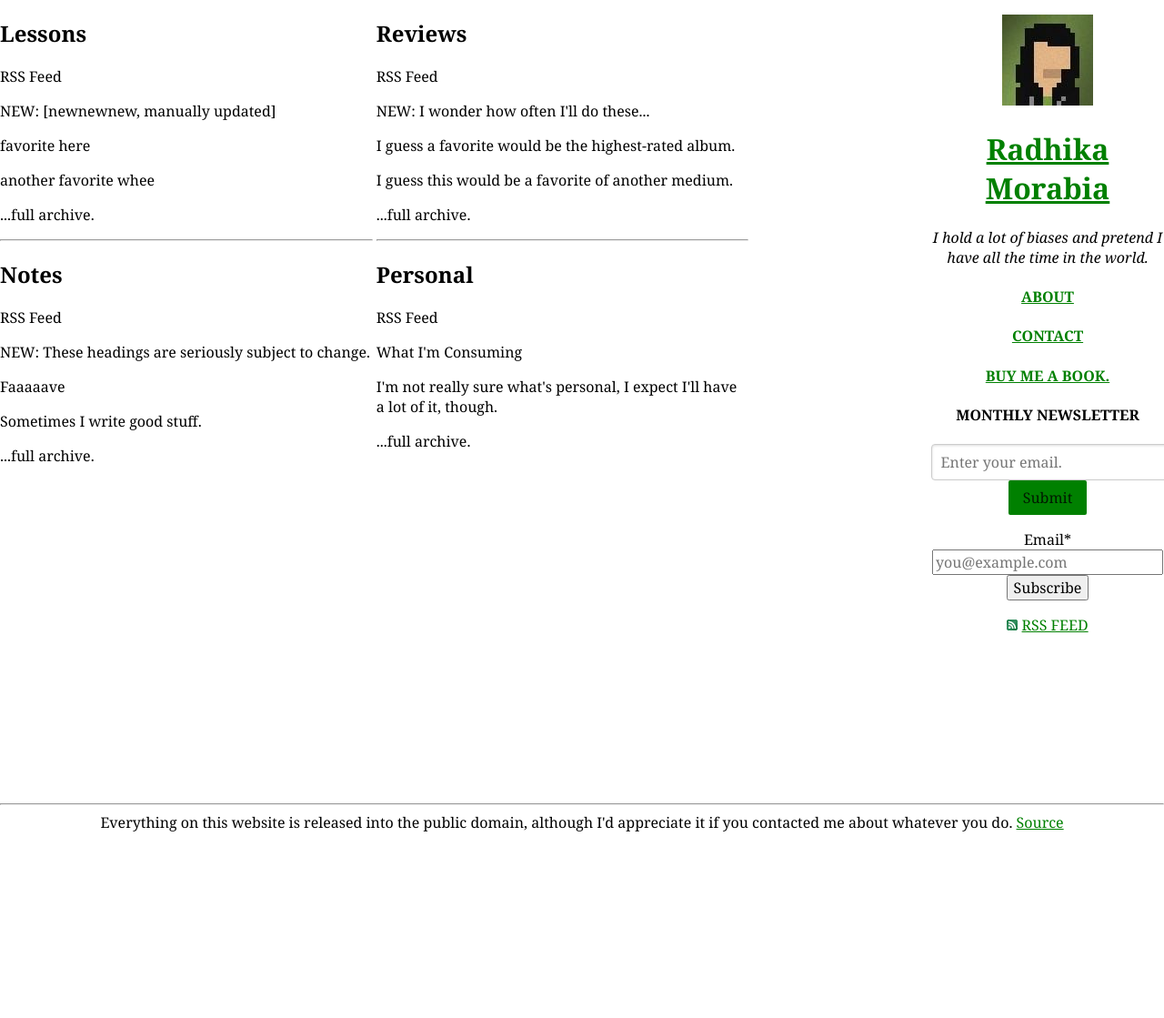
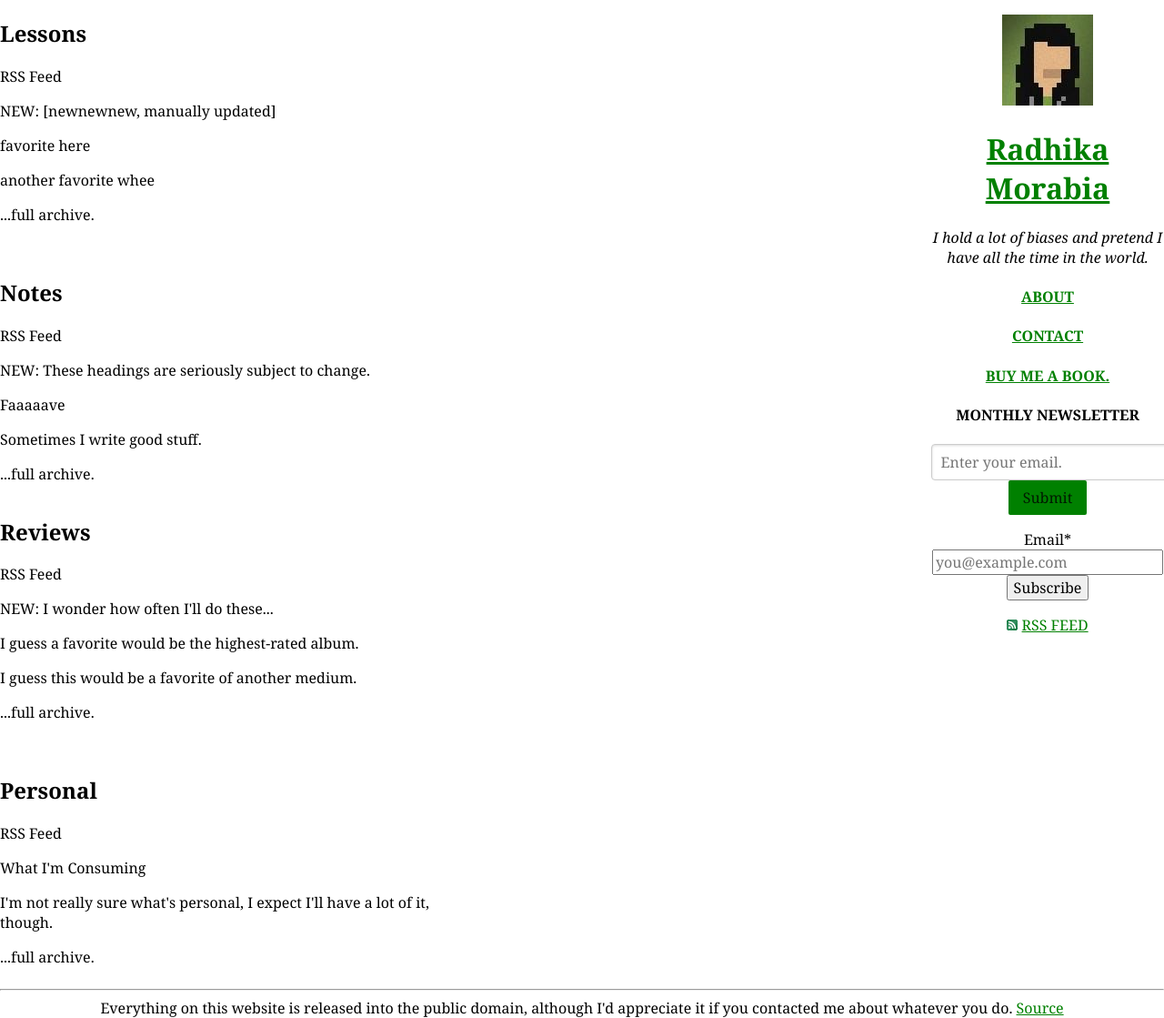
Before and after one commit to rmorabia/radhika.dev, a Jekyll site: the page built from index.html, in a window 1280 px wide. Shown: the whole page at 91% size. Built offline with Jekyll 4.4.1, drawn with Linux system fonts in a browser that asks for light colours; Markdown is read by kramdown in place of the engine named in the settings; before the commit the page ends 915 px from its top, so only the background shows below that.

Commit message:
used the wrong line break

```diff
--- a/index.html
+++ b/index.html
@@ -3,7 +3,7 @@
 title: Radhika Morabia
 ---
 
-<div class="pure-u-2-5">
+<div class="pure-u-1-2">
     <h2>Lessons</h2>
     <p>RSS Feed </p>
     <p>NEW: [newnewnew, manually updated]</p>
@@ -11,7 +11,7 @@
     <p>another favorite whee</p>
     <p>...full archive.</p>
 
-    <hr />
+    <br />
 
     <h2>Notes</h2>
     <p>RSS Feed</p>
@@ -21,7 +21,7 @@
     <p>...full archive.</p>
 </div>
 
-<div class="pure-u-2-5">
+<div class="pure-u-1-2">
     <h2>Reviews</h2>
     <p>RSS Feed</p>
     <p>NEW: I wonder how often I'll do these...</p>
@@ -29,7 +29,7 @@
     <p>I guess this would be a favorite of another medium.</p>
     <p>...full archive.</p>
 
-    <hr />
+    <br />
 
     <h2>Personal</h2>
     <p>RSS Feed</p>
```
